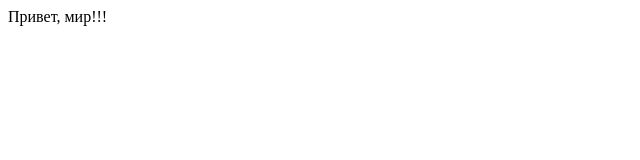
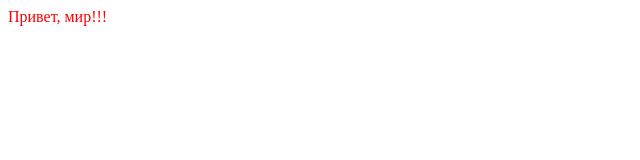
Before and after one commit to d0siawow/testapp, a plain HTML site: page index.html in a window 1280 px wide. Shown: the whole page, without its empty margins (0-640 px from the left). Drawn offline with Linux system fonts and the light colour scheme.

Commit message:
тест

```diff
--- a/index.html
+++ b/index.html
@@ -8,6 +8,6 @@
     <title>Document</title>
 </head>
 <body>
-    <div class="one">Привет, мир!!!</div>
+    <div class="test">Привет, мир!!!</div>
 </body>
 </html>
```
